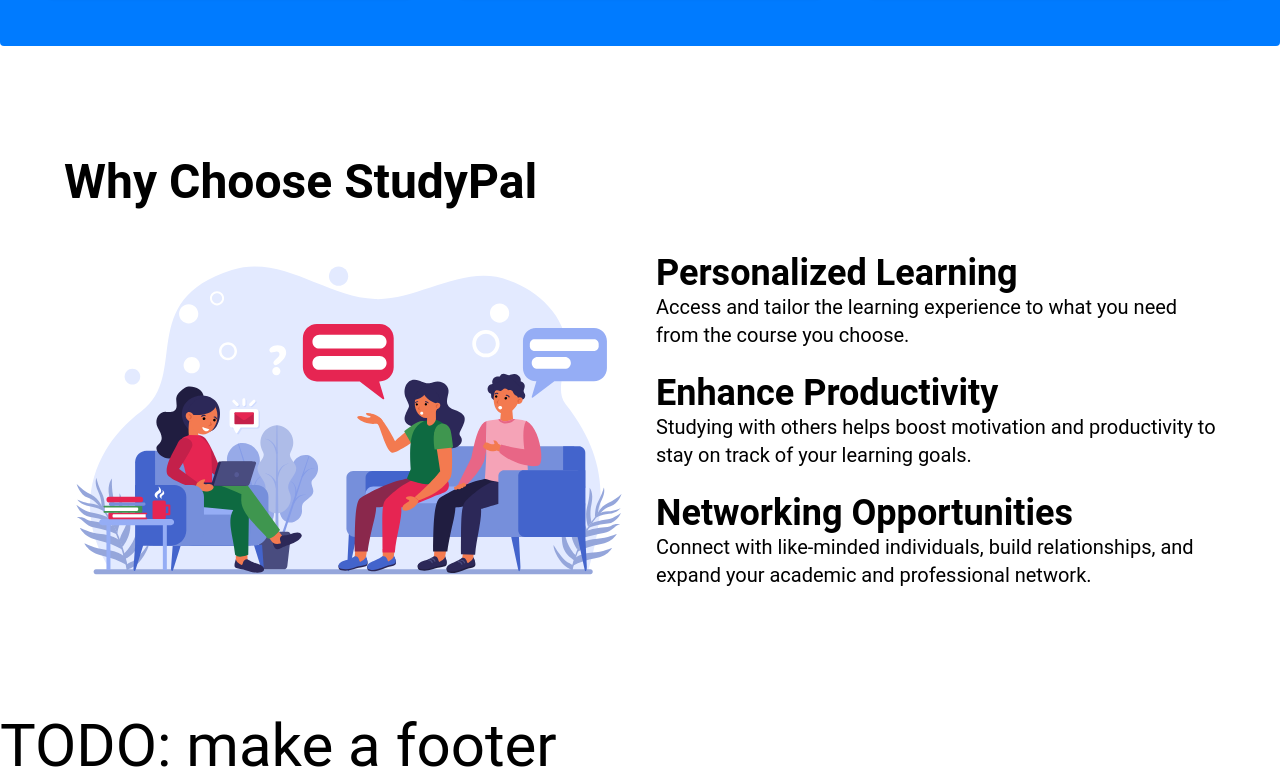
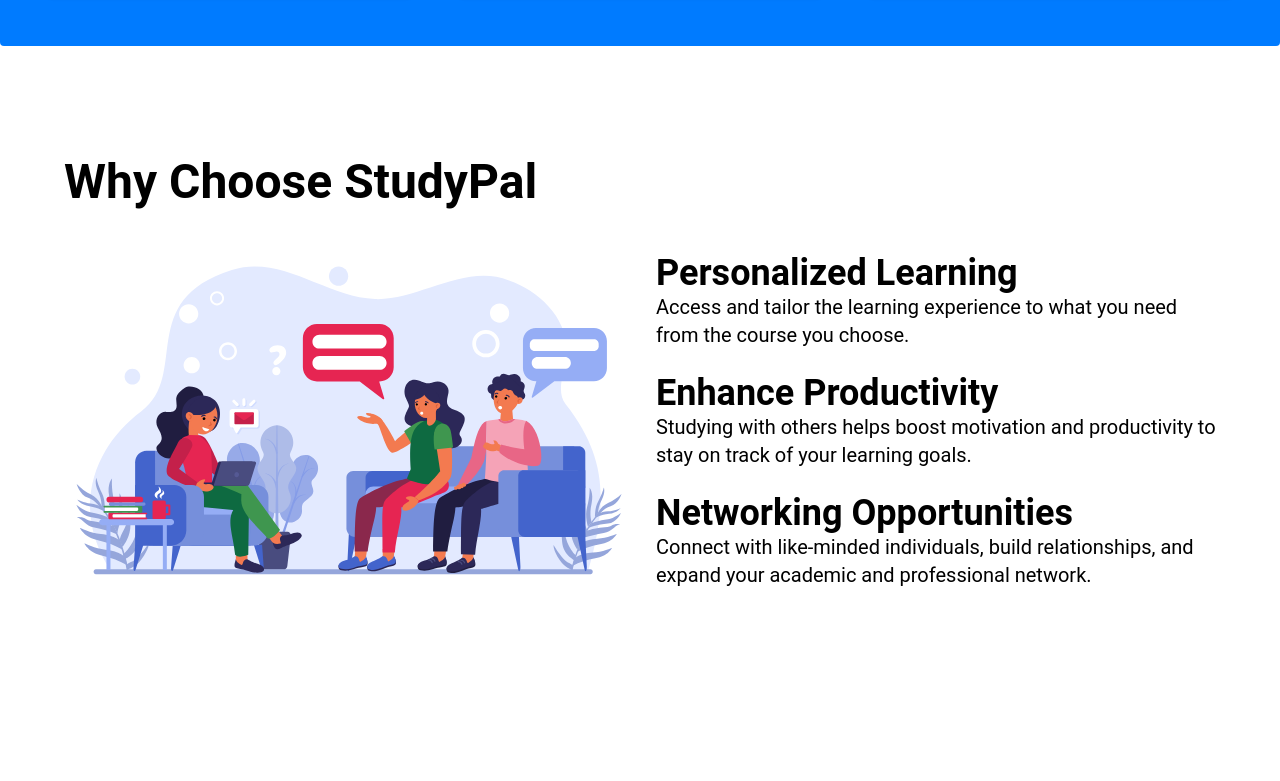
Before and after one commit to MinhNguyenD/StudyPal, a Vue app in the folder client/: page / in a window 1280 px wide. Shown: the part 1074-1855 px from the top of the page. After the commit the page ends 1790 px from the top, so only its background shows below. Built offline with nearby package versions, Linux system fonts and the light colour scheme.

Commit message:
Add README.md and remove extra file

```diff
--- a/client/src/App.vue
+++ b/client/src/App.vue
@@ -5,5 +5,4 @@
 <template>
   <NavBar/>
   <router-view/>
-  <h1>TODO: make a footer</h1>
 </template>
```
Also changed, not shown: 2 other files (tests, documents, lock files or other folders).
